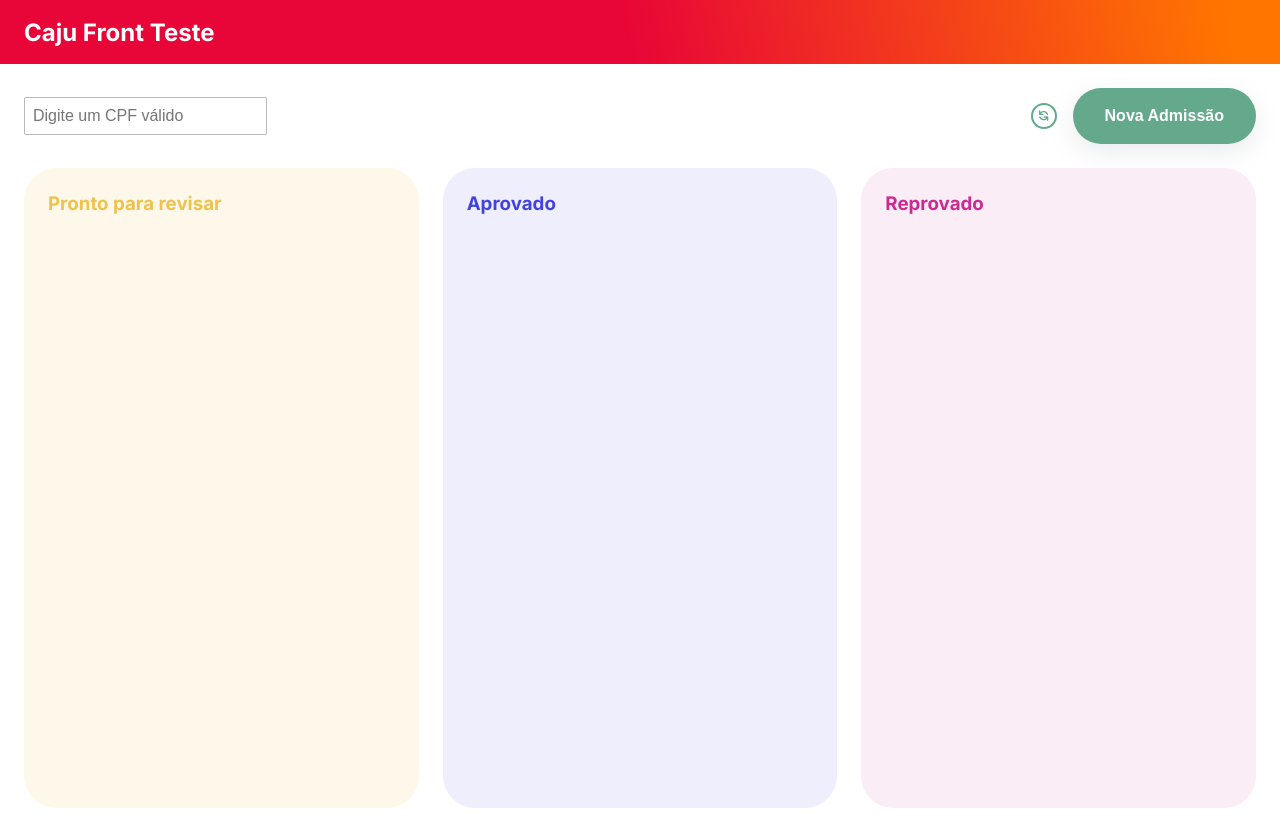
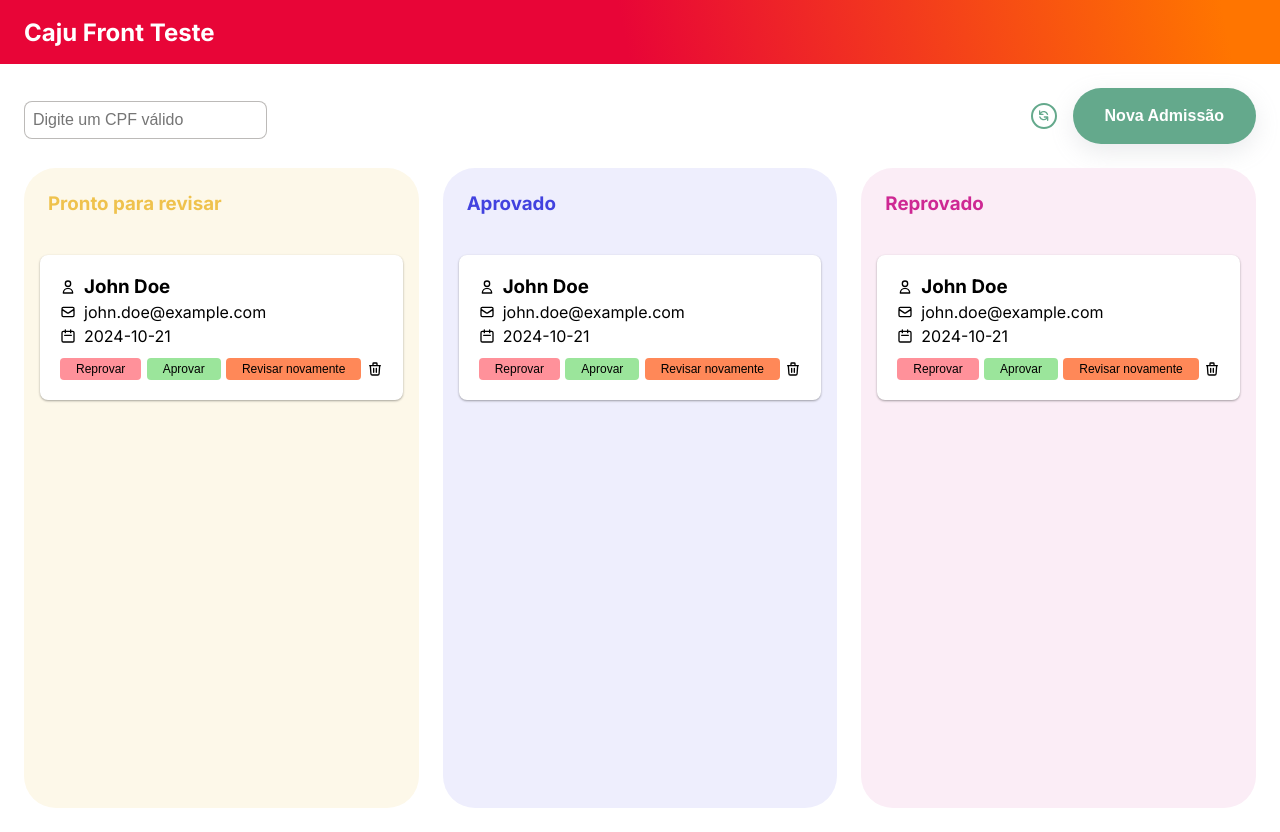
Before and after one commit to saulo-silva/caju-front-teste-1, a React (Vite) app: page / in a window 1280 px wide. Built offline with nearby package versions, Linux system fonts and the light colour scheme.

Commit message:
create validation form

```diff
--- a/eslint.config.js
+++ b/eslint.config.js
@@ -39,6 +39,7 @@ export default [
       ...react.configs['jsx-runtime'].rules,
       ...reactHooks.configs.recommended.rules,
       ...eslintConfigPrettier.rules,
+      'react/display-name': 'off',
       'object-curly-spacing': ['error', 'always'],
       'react/jsx-no-target-blank': 'off',
       'react-refresh/only-export-components': [
--- a/package.json
+++ b/package.json
@@ -13,13 +13,16 @@
     "preview": "vite preview"
   },
   "dependencies": {
+    "@hookform/resolvers": "^3.9.0",
     "axios": "^1.7.7",
     "json-server": "^1.0.0-beta.3",
     "react": "^18.3.1",
     "react-dom": "^18.3.1",
+    "react-hook-form": "^7.53.1",
     "react-icons": "^5.3.0",
     "react-router-dom": "6.27.0",
-    "styled-components": "^6.1.13"
+    "styled-components": "^6.1.13",
+    "zod": "^3.23.8"
   },
   "devDependencies": {
     "@eslint/js": "^9.13.0",
--- a/src/components/Buttons/index.tsx
+++ b/src/components/Buttons/index.tsx
@@ -17,7 +17,7 @@ const Button = styled.button`
 `;
 
 export const ButtonSmall = styled.button<{
-  bgcolor?: string;
+  $bgcolor?: string;
   color?: string;
 }>`
   font-size: 12px;
@@ -25,7 +25,7 @@ export const ButtonSmall = styled.button<{
   border-radius: 4px;
   border: none;
   padding: 4px 16px;
-  background-color: ${(props) => props.bgcolor ?? 'none'};
+  background-color: ${(props) => props.$bgcolor ?? 'none'};
   color: ${(props) => props.color ?? "#000"};
   cursor: pointer;
 `;
--- a/src/components/Header/index.tsx
+++ b/src/components/Header/index.tsx
@@ -13,7 +13,7 @@ export const Header = styled.header`
   top: 0;
   display: flex;
   align-items: center;
-  padding:0px 24px;
+  padding: 0 24px;
 
   h1 {
     color: #fff;
--- a/src/components/TextField/index.tsx
+++ b/src/components/TextField/index.tsx
@@ -1,10 +1,10 @@
-import { InputHTMLAttributes } from "react";
+import { forwardRef, InputHTMLAttributes } from "react";
 import styled from "styled-components";
 
 export const Input = styled.input`
   padding: 0 8px;
+  margin-top: 8px;
   vertical-align: middle;
-  border-radius: 2px;
   width: 100%;
   min-height: 36px;
   background-color: #ffffff;
@@ -13,7 +13,7 @@ export const Input = styled.input`
   font-size: 16px;
   line-height: 18px;
   font-weight: normal;
-  //border-radius:8px;
+  border-radius:8px;
   :focus {
     outline: none;
     border: 1px solid #007c89;
@@ -25,14 +25,14 @@ type Props = {
   error?: string;
 } & InputHTMLAttributes<HTMLInputElement>;
 
-const TextField = (props: Props) => {
+const TextField = forwardRef<HTMLInputElement, Props>((props, ref) => {
   return (
     <div>
       <label htmlFor={props.id}>{props.label}</label>
-      <Input {...props} />
+      <Input ref={ref} {...props} />
       <span style={{ fontSize: 12, color: 'red' }}>{props.error}</span>
     </div>
   );
-};
+});
 
 export default TextField;
--- a/src/pages/Dashboard/components/Columns/index.tsx
+++ b/src/pages/Dashboard/components/Columns/index.tsx
@@ -15,14 +15,14 @@ type Props = {
 const Columns = (props: Props) => {
   return (
     <S.Container>
-      {allColumns.map((collum) => {
+      {allColumns.map((column) => {
         return (
-          <S.Column status={collum.status} key={collum.title}>
+          <S.Column $status={column.status} key={column.title}>
             <>
-              <S.TitleColumn status={collum.status}>
-                {collum.title}
+              <S.TitleColumn $status={column.status}>
+                {column.title}
               </S.TitleColumn>
-              <S.CollumContent>
+              <S.ColumnContent>
                 {props?.registrations?.map((registration) => {
                   return (
                     <RegistrationCard
@@ -31,7 +31,7 @@ const Columns = (props: Props) => {
                     />
                   );
                 })}
-              </S.CollumContent>
+              </S.ColumnContent>
             </>
           </S.Column>
         );
--- a/src/pages/Dashboard/components/Columns/styles.tsx
+++ b/src/pages/Dashboard/components/Columns/styles.tsx
@@ -23,21 +23,21 @@ export const Container = styled.div`
   margin-top: 24px;
 `;
 
-export const Column = styled.div<{ status: RegistrationStatus }>`
+export const Column = styled.div<{ $status: RegistrationStatus }>`
   height: auto;
-  background-color: ${({ status }) =>
-    registrationStatusStyles[status].background};
+  background-color: ${({ $status }) =>
+    registrationStatusStyles[$status].background};
   border-radius: 32px;
   min-height: 80vh;
   max-height: 80vh;
 `;
 
-export const TitleColumn = styled.h3<{ status: RegistrationStatus }>`
-  color: ${({ status }) => registrationStatusStyles[status].title};
+export const TitleColumn = styled.h3<{ $status: RegistrationStatus }>`
+  color: ${({ $status }) => registrationStatusStyles[$status].title};
   margin: 24px;
 `;
 
-export const CollumContent = styled.div`
+export const ColumnContent = styled.div`
   overflow: auto;
   max-height: 85%;
 `;
--- a/src/pages/Dashboard/components/RegistrationCard/index.tsx
+++ b/src/pages/Dashboard/components/RegistrationCard/index.tsx
@@ -36,9 +36,9 @@ const RegistrationCard = ({ registration }: Props) => {
         <span>{admissionDate}</span>
       </S.IconAndText>
       <S.Actions>
-        <ButtonSmall bgcolor="rgb(255, 145, 154)">Reprovar</ButtonSmall>
-        <ButtonSmall bgcolor="rgb(155, 229, 155)">Aprovar</ButtonSmall>
-        <ButtonSmall bgcolor="#ff8858">Revisar novamente</ButtonSmall>
+        <ButtonSmall $bgcolor="rgb(255, 145, 154)">Reprovar</ButtonSmall>
+        <ButtonSmall $bgcolor="rgb(155, 229, 155)">Aprovar</ButtonSmall>
+        <ButtonSmall $bgcolor="#ff8858">Revisar novamente</ButtonSmall>
 
         <HiOutlineTrash />
       </S.Actions>
--- a/src/pages/Dashboard/index.tsx
+++ b/src/pages/Dashboard/index.tsx
@@ -1,12 +1,22 @@
 import Columns from "./components/Columns";
 import * as S from "./styles";
 import { SearchBar } from "./components/Searchbar";
+import type { registrationType } from "~/pages/Dashboard/components/RegistrationCard";
+
+const generateRegistration = (): registrationType => {
+  return {
+    id: Math.floor(Math.random() * 1000),
+    employeeName: "John Doe",
+    email: "john.doe@example.com",
+    admissionDate: new Date().toISOString().split('T')[0],
+  };
+};
 
 const DashboardPage = () => {
   return (
     <S.Container>
       <SearchBar />
-      <Columns registrations={[]} />
+      <Columns registrations={[generateRegistration()]} />
     </S.Container>
   );
 };
--- a/src/pages/NewUser/index.tsx
+++ b/src/pages/NewUser/index.tsx
@@ -1,5 +1,8 @@
 import { useNavigate } from "react-router-dom";
 import { HiOutlineArrowLeft } from "react-icons/hi";
+import { useForm } from "react-hook-form";
+import { zodResolver } from '@hookform/resolvers/zod';
+import { z } from 'zod';
 
 import TextField from "~/components/TextField";
 import Button from "~/components/Buttons";
@@ -10,26 +13,63 @@ import routes from "~/router/routes";
 
 import * as S from "./styles";
 
+
+const newUserSchema = z.object({
+  email: z.string().email({ message: "Formato de e-mail inválido" }),
+  employeeName: z
+    .string()
+    .min(1, { message: "O nome do funcionário é obrigatório" })
+    .refine((name) => /^[^\d]/.test(name), {
+      message: "O nome não pode começar com um número",
+    })
+    .refine((name) => name.includes(' '), {
+      message: "O nome do funcionário deve ser completo",
+    })
+    .refine((name) => {
+      const parts = name.split(' ');
+      return parts.every(part => part.length >= 2);
+    }, { message: "É necessário ter dois caracteres, entre nome e sobrenome" }),
+  cpf: z.string().min(11, { message: "O CPF deve ter pelo menos 11 caracteres" }).max(14, { message: "O CPF não pode ter mais de 14 caracteres" }),
+  // status: z.enum(['APPROVED', 'REVIEW', 'REPROVED'], { message: "Status inválido" }),
+  admissionDate: z.string().refine((date) => !isNaN(Date.parse(date)), { message: "Data de admissão inválida" }),
+});
+
+type NewUserForm = z.infer<typeof newUserSchema> & {
+  id?: number
+  status?: 'APPROVED' | 'REVIEW' | 'REPROVED'
+};
+
 const NewUserPage = () => {
+  const { register, handleSubmit, formState: { errors } } = useForm<NewUserForm>({
+    resolver: zodResolver(newUserSchema),
+    mode: "onBlur"
+  });
   const navigate = useNavigate();
+  const onSubmit = handleSubmit(data => {
+    console.log(data)
+    navigate(routes.dashboard);
+  });
+
   const goToHome = () => {
     navigate(routes.dashboard);
   };
 
   return (
     <S.Container>
-      <S.Card>
+      <S.Form onSubmit={onSubmit}>
         <IconButton onClick={() => goToHome()} aria-label="back">
           <HiOutlineArrowLeft size={24} />
         </IconButton>
-        <TextField placeholder="Nome" label="Nome" />
-        <TextField placeholder="Email" label="Email" type="email" />
-        <TextField placeholder="CPF" label="CPF" />
-        <TextField label="Data de admissão" type="date" />
-        <Button onClick={() => {}}>Cadastrar</Button>
-      </S.Card>
+
+        <TextField  {...register("employeeName")} error={errors.employeeName?.message} placeholder="Nome" label="Nome" />
+        <TextField  {...register("email")} error={errors.email?.message} placeholder="Email" label="Email" type="email" />
+        <TextField  {...register("cpf")} error={errors.cpf?.message} placeholder="CPF" label="CPF" />
+        <TextField {...register("admissionDate")} error={errors.admissionDate?.message} label="Data de admissão" type="date" />
+
+        <Button type="submit">Cadastrar</Button>
+      </S.Form>
     </S.Container>
-  );
+);
 };
 
 export default NewUserPage;
--- a/src/pages/NewUser/styles.ts
+++ b/src/pages/NewUser/styles.ts
@@ -8,17 +8,16 @@ export const Container = styled.div`
   align-items: center;
   justify-content: center;
   flex-direction: column;
-  gap: 16px;
 `;
 
-export const Card = styled.div`
+export const Form = styled.form`
   border: 2px solid #f0f0f0;
   width: 500px;
   padding: 48px;
   display: flex;
   flex-direction: column;
+  margin-top: 8px;
   gap: 16px;
-
   ${IconButtonStyled} {
     margin-bottom: 8px;
     align-items: flex-start;
```
Also changed, not shown: 1 other file (tests, documents, lock files or other folders).
